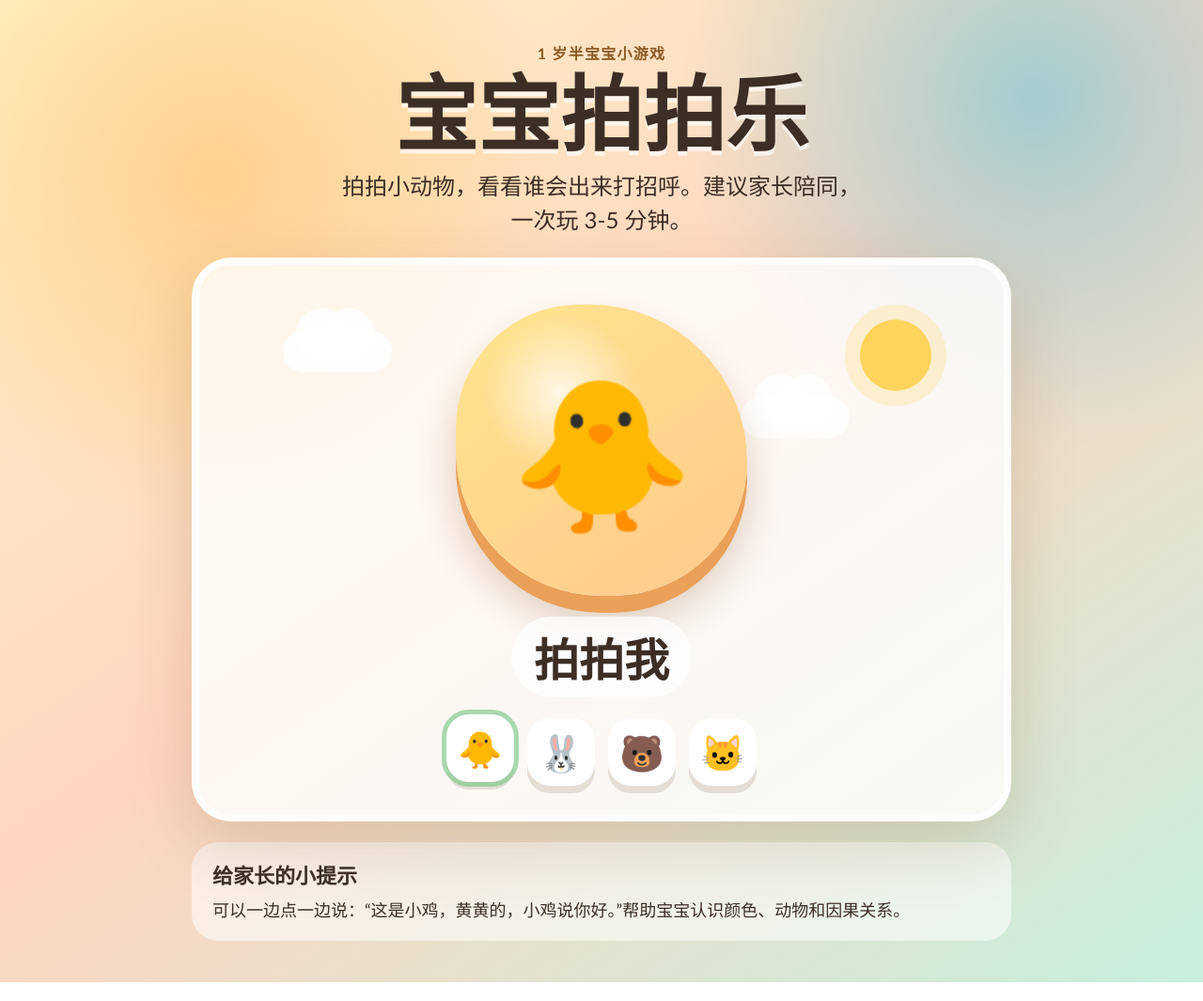
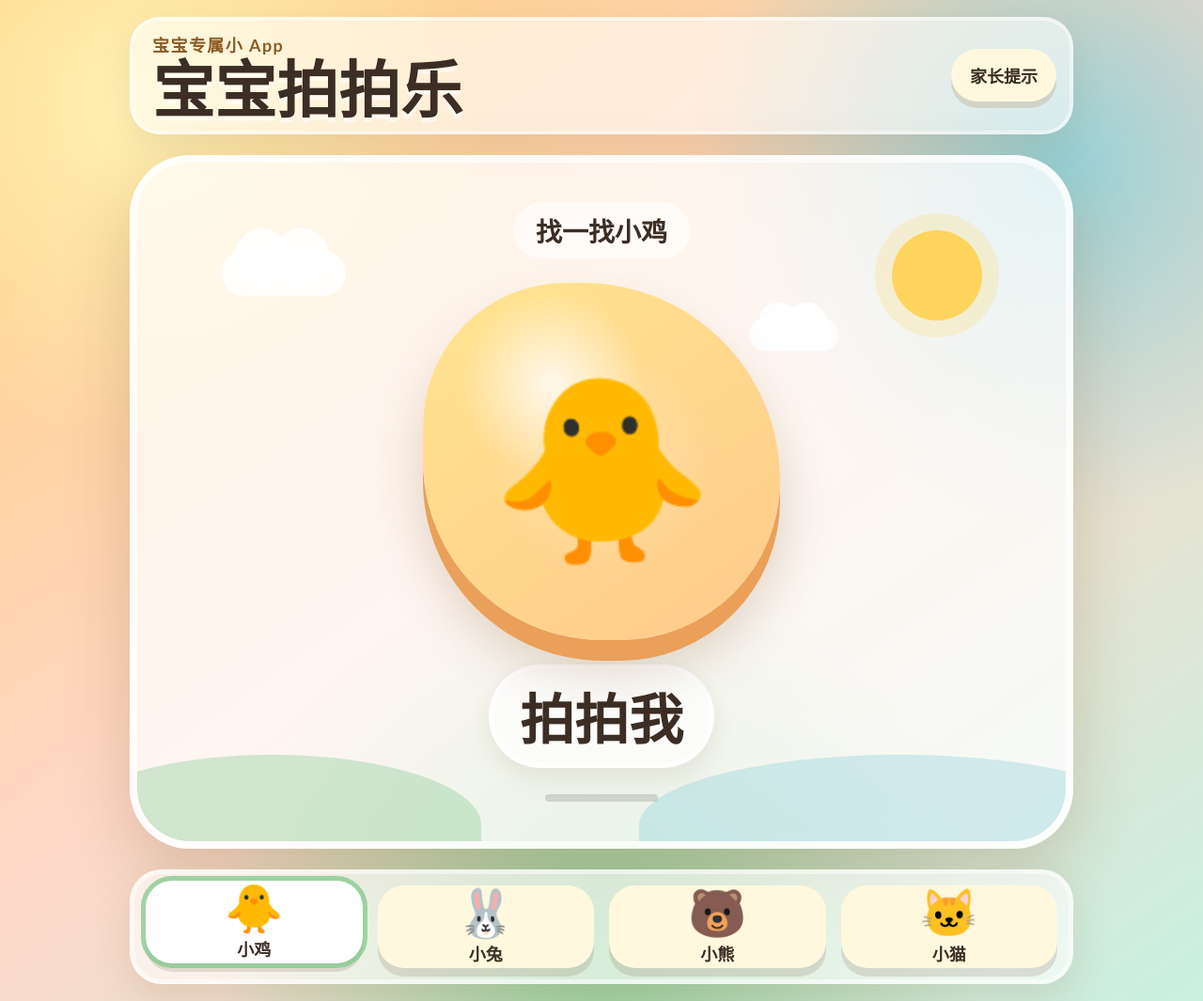
Before and after one commit to Yangyl0215/dundun-game, a plain HTML site: page index.html in a window 1280 px wide. Shown: the whole page at 94% size. Drawn offline with Linux system fonts and the light colour scheme.

Commit message:
Add files via upload

```diff
--- a/index.html
+++ b/index.html
@@ -2,43 +2,77 @@
 <html lang="zh-CN">
   <head>
     <meta charset="UTF-8" />
-    <meta name="viewport" content="width=device-width, initial-scale=1.0" />
+    <meta name="viewport" content="width=device-width, initial-scale=1, viewport-fit=cover" />
+    <meta name="theme-color" content="#ffd88a" />
+    <meta name="apple-mobile-web-app-capable" content="yes" />
+    <meta name="apple-mobile-web-app-title" content="宝宝拍拍乐" />
+    <meta name="apple-mobile-web-app-status-bar-style" content="black-translucent" />
     <title>宝宝拍拍乐</title>
+    <link rel="manifest" href="./manifest.json" />
+    <link rel="apple-touch-icon" href="./icon.svg" />
+    <link rel="icon" href="./icon.svg" type="image/svg+xml" />
     <link rel="stylesheet" href="./styles.css" />
   </head>
   <body>
-    <main class="game-shell">
-      <section class="hero" aria-labelledby="game-title">
-        <p class="eyebrow">1 岁半宝宝小游戏</p>
-        <h1 id="game-title">宝宝拍拍乐</h1>
-        <p class="intro">拍拍小动物，看看谁会出来打招呼。建议家长陪同，一次玩 3-5 分钟。</p>
-      </section>
+    <main class="app-shell">
+      <header class="app-bar">
+        <div>
+          <p class="eyebrow">宝宝专属小 App</p>
+          <h1 id="game-title">宝宝拍拍乐</h1>
+        </div>
+        <button class="parent-chip" id="parentTipButton" type="button" aria-label="查看家长提示">
+          家长提示
+        </button>
+      </header>
 
-      <section class="play-card" aria-live="polite">
+      <section class="stage-card" aria-labelledby="game-title" aria-live="polite">
         <div class="sky" aria-hidden="true">
           <span class="cloud cloud-one"></span>
           <span class="cloud cloud-two"></span>
           <span class="sun"></span>
+          <span class="hill hill-one"></span>
+          <span class="hill hill-two"></span>
         </div>
 
+        <p class="prompt" id="prompt">点一点，听听谁在打招呼</p>
+
         <button class="animal-button" id="animalButton" type="button" aria-label="拍拍小动物">
+          <span class="animal-glow" aria-hidden="true"></span>
           <span class="animal-face" id="animalFace">🐥</span>
         </button>
 
         <p class="message" id="message">拍拍我</p>
 
-        <div class="choices" aria-label="选择小动物">
-          <button class="choice is-active" type="button" data-animal="chick" aria-label="小鸡">🐥</button>
-          <button class="choice" type="button" data-animal="bunny" aria-label="小兔">🐰</button>
-          <button class="choice" type="button" data-animal="bear" aria-label="小熊">🐻</button>
-          <button class="choice" type="button" data-animal="cat" aria-label="小猫">🐱</button>
-        </div>
+        <div class="soft-home-indicator" aria-hidden="true"></div>
       </section>
 
-      <section class="parent-note">
-        <h2>给家长的小提示</h2>
-        <p>可以一边点一边说：“这是小鸡，黄黄的，小鸡说你好。”帮助宝宝认识颜色、动物和因果关系。</p>
-      </section>
+      <nav class="animal-dock" aria-label="选择小动物">
+        <button class="choice is-active" type="button" data-animal="chick" aria-label="小鸡">
+          <span class="choice-icon">🐥</span>
+          <span class="choice-name">小鸡</span>
+        </button>
+        <button class="choice" type="button" data-animal="bunny" aria-label="小兔">
+          <span class="choice-icon">🐰</span>
+          <span class="choice-name">小兔</span>
+        </button>
+        <button class="choice" type="button" data-animal="bear" aria-label="小熊">
+          <span class="choice-icon">🐻</span>
+          <span class="choice-name">小熊</span>
+        </button>
+        <button class="choice" type="button" data-animal="cat" aria-label="小猫">
+          <span class="choice-icon">🐱</span>
+          <span class="choice-name">小猫</span>
+        </button>
+      </nav>
+
+      <aside class="parent-sheet" id="parentSheet" hidden>
+        <div class="sheet-card">
+          <button class="sheet-close" id="sheetClose" type="button" aria-label="关闭提示">×</button>
+          <h2>给家长的小提示</h2>
+          <p>建议家长陪同，一次玩 3-5 分钟。可以边点边说：“这是小鸡，黄黄的，小鸡说你好。”</p>
+          <p>这个小游戏没有失败、计时和广告，重点是让宝宝练习点按、认识动物和建立因果关系。</p>
+        </div>
+      </aside>
     </main>
 
     <script src="./script.js"></script>
--- a/script.js
+++ b/script.js
@@ -2,24 +2,28 @@ const animals = {
   chick: {
     face: "🐥",
     messages: ["小鸡你好", "叽叽叽", "黄黄的小鸡"],
+    prompts: ["找一找小鸡", "拍拍小鸡", "小鸡在哪里呀"],
     colors: ["#ffe58f", "#ffc98b"],
     tone: 660,
   },
   bunny: {
     face: "🐰",
     messages: ["小兔跳跳", "耳朵长长", "白白的小兔"],
+    prompts: ["小兔想跳跳", "拍拍小兔", "长耳朵在哪里"],
     colors: ["#ffd7e8", "#f8aeca"],
     tone: 760,
   },
   bear: {
     face: "🐻",
     messages: ["小熊抱抱", "软软的小熊", "你好呀"],
+    prompts: ["小熊来抱抱", "拍拍小熊", "小熊醒醒啦"],
     colors: ["#d9a36a", "#bd7f45"],
     tone: 520,
   },
   cat: {
     face: "🐱",
     messages: ["小猫喵喵", "摸摸胡子", "橘色小猫"],
+    prompts: ["小猫在这里", "拍拍小猫", "小猫说喵喵"],
     colors: ["#ffc36b", "#ff9d55"],
     tone: 700,
   },
@@ -28,7 +32,11 @@ const animals = {
 const animalButton = document.querySelector("#animalButton");
 const animalFace = document.querySelector("#animalFace");
 const message = document.querySelector("#message");
+const prompt = document.querySelector("#prompt");
 const choices = document.querySelectorAll(".choice");
+const parentTipButton = document.querySelector("#parentTipButton");
+const parentSheet = document.querySelector("#parentSheet");
+const sheetClose = document.querySelector("#sheetClose");
 
 let currentAnimal = "chick";
 let audioContext;
@@ -40,8 +48,9 @@ function setAnimal(animalName) {
   messageIndex = 0;
   animalFace.textContent = animal.face;
   message.textContent = "拍拍我";
+  prompt.textContent = animal.prompts[0];
   animalButton.style.background = `
-    radial-gradient(circle at 36% 30%, rgba(255, 255, 255, 0.78), transparent 28%),
+    radial-gradient(circle at 36% 28%, rgba(255, 255, 255, 0.82), transparent 27%),
     linear-gradient(145deg, ${animal.colors[0]}, ${animal.colors[1]})
   `;
 
@@ -68,7 +77,7 @@ function playSoftTone(frequency) {
   oscillator.frequency.exponentialRampToValueAtTime(frequency * 1.22, now + 0.16);
 
   gain.gain.setValueAtTime(0.0001, now);
-  gain.gain.exponentialRampToValueAtTime(0.12, now + 0.025);
+  gain.gain.exponentialRampToValueAtTime(0.1, now + 0.025);
   gain.gain.exponentialRampToValueAtTime(0.0001, now + 0.22);
 
   oscillator.connect(gain);
@@ -80,10 +89,10 @@ function playSoftTone(frequency) {
 function showConfetti(x, y) {
   const colors = ["#ff8c72", "#ffd45c", "#7cc88a", "#79c7d7"];
 
-  for (let i = 0; i < 9; i += 1) {
+  for (let i = 0; i < 10; i += 1) {
     const dot = document.createElement("span");
-    const angle = (Math.PI * 2 * i) / 9;
-    const distance = 70 + Math.random() * 30;
+    const angle = (Math.PI * 2 * i) / 10;
+    const distance = 76 + Math.random() * 34;
 
     dot.className = "confetti";
     dot.style.setProperty("--x", `${x}px`);
@@ -104,6 +113,7 @@ function celebrate(event) {
   const y = event.clientY || rect.top + rect.height / 2;
 
   message.textContent = animal.messages[messageIndex % animal.messages.length];
+  prompt.textContent = animal.prompts[messageIndex % animal.prompts.length];
   messageIndex += 1;
 
   animalButton.classList.add("is-bouncing");
@@ -113,7 +123,22 @@ function celebrate(event) {
   showConfetti(x, y);
 }
 
+function openParentSheet() {
+  parentSheet.hidden = false;
+}
+
+function closeParentSheet() {
+  parentSheet.hidden = true;
+}
+
 animalButton.addEventListener("click", celebrate);
+parentTipButton.addEventListener("click", openParentSheet);
+sheetClose.addEventListener("click", closeParentSheet);
+parentSheet.addEventListener("click", (event) => {
+  if (event.target === parentSheet) {
+    closeParentSheet();
+  }
+});
 
 choices.forEach((choice) => {
   choice.addEventListener("click", () => {
--- a/styles.css
+++ b/styles.css
@@ -1,92 +1,135 @@
 :root {
   --cream: #fff7df;
+  --butter: #ffe08a;
   --peach: #ffc98b;
   --melon: #ff8c72;
   --leaf: #7cc88a;
   --pond: #79c7d7;
   --ink: #3c2e25;
-  --card: rgba(255, 255, 255, 0.78);
-  --shadow: 0 24px 70px rgba(122, 75, 31, 0.2);
+  --card: rgba(255, 255, 255, 0.74);
+  --glass: rgba(255, 255, 255, 0.58);
+  --shadow: 0 26px 70px rgba(111, 72, 23, 0.22);
 }
 
 * {
   box-sizing: border-box;
 }
 
+html {
+  min-height: 100%;
+  background: #ffdca0;
+}
+
 body {
   min-height: 100vh;
+  min-height: 100dvh;
   margin: 0;
   color: var(--ink);
   font-family: "Trebuchet MS", "Comic Sans MS", "Microsoft YaHei", sans-serif;
   background:
-    radial-gradient(circle at 18% 18%, rgba(255, 205, 132, 0.85), transparent 28%),
-    radial-gradient(circle at 86% 10%, rgba(121, 199, 215, 0.68), transparent 26%),
-    linear-gradient(145deg, #fff3c7 0%, #ffd6c1 48%, #c7efdd 100%);
+    radial-gradient(circle at 12% 10%, rgba(255, 244, 182, 0.96), transparent 25%),
+    radial-gradient(circle at 88% 16%, rgba(122, 207, 218, 0.78), transparent 27%),
+    radial-gradient(circle at 50% 94%, rgba(124, 200, 138, 0.72), transparent 34%),
+    linear-gradient(145deg, #ffcf7d 0%, #ffd8c8 48%, #c8f0e0 100%);
+  overflow-x: hidden;
+  overscroll-behavior: none;
+  touch-action: manipulation;
+  user-select: none;
+  -webkit-user-select: none;
 }
 
 button {
+  border: 0;
+  color: inherit;
   font: inherit;
   -webkit-tap-highlight-color: transparent;
 }
 
-.game-shell {
-  width: min(960px, 100%);
+.app-shell {
+  width: min(1040px, 100%);
   min-height: 100vh;
+  min-height: 100dvh;
   margin: 0 auto;
-  padding: clamp(20px, 4vw, 44px);
+  padding:
+    max(18px, env(safe-area-inset-top))
+    max(18px, env(safe-area-inset-right))
+    max(18px, env(safe-area-inset-bottom))
+    max(18px, env(safe-area-inset-left));
   display: grid;
-  gap: 22px;
-  align-content: center;
+  grid-template-rows: auto 1fr auto;
+  gap: clamp(14px, 2.8vw, 22px);
 }
 
-.hero {
-  text-align: center;
+.app-bar {
+  display: flex;
+  align-items: center;
+  justify-content: space-between;
+  gap: 16px;
+  padding: 12px 14px 12px 20px;
+  border: 4px solid rgba(255, 255, 255, 0.48);
+  border-radius: 32px;
+  background: var(--glass);
+  box-shadow: 0 12px 38px rgba(111, 72, 23, 0.12);
+  backdrop-filter: blur(16px);
 }
 
 .eyebrow {
-  margin: 0 0 8px;
-  font-weight: 800;
+  margin: 0 0 4px;
+  font-size: clamp(14px, 2.4vw, 18px);
+  font-weight: 900;
   letter-spacing: 0.08em;
   color: #8d5a25;
 }
 
-h1 {
+h1,
+h2 {
   margin: 0;
-  font-size: clamp(44px, 11vw, 88px);
-  line-height: 1;
-  text-shadow: 0 5px 0 rgba(255, 255, 255, 0.65);
 }
 
-.intro {
-  width: min(560px, 100%);
-  margin: 16px auto 0;
-  font-size: clamp(18px, 4vw, 24px);
-  line-height: 1.5;
+h1 {
+  font-size: clamp(34px, 7vw, 66px);
+  line-height: 0.95;
+  text-shadow: 0 5px 0 rgba(255, 255, 255, 0.58);
 }
 
-.play-card {
+.parent-chip {
+  min-width: 112px;
+  min-height: 56px;
+  padding: 0 18px;
+  border-radius: 999px;
+  background: #fff8df;
+  box-shadow: 0 7px 0 rgba(153, 100, 40, 0.18);
+  font-size: 18px;
+  font-weight: 900;
+  cursor: pointer;
+}
+
+.stage-card {
   position: relative;
   overflow: hidden;
-  min-height: 480px;
-  padding: 42px 18px 30px;
-  border: 8px solid rgba(255, 255, 255, 0.72);
-  border-radius: 42px;
+  min-height: 0;
+  padding: clamp(22px, 4vw, 42px);
+  border: 8px solid rgba(255, 255, 255, 0.68);
+  border-radius: clamp(38px, 7vw, 64px);
   background: var(--card);
   box-shadow: var(--shadow);
   display: grid;
   justify-items: center;
   align-content: center;
-  gap: 22px;
+  gap: clamp(16px, 3vw, 26px);
+  isolation: isolate;
 }
 
 .sky {
   position: absolute;
   inset: 0;
+  z-index: -1;
   pointer-events: none;
 }
 
 .sun,
-.cloud {
+.cloud,
+.hill {
   position: absolute;
   display: block;
 }
@@ -94,18 +137,18 @@ h1 {
 .sun {
   right: 9%;
   top: 10%;
-  width: 76px;
-  height: 76px;
+  width: clamp(64px, 10vw, 96px);
+  height: clamp(64px, 10vw, 96px);
   border-radius: 999px;
   background: #ffd45c;
-  box-shadow: 0 0 0 16px rgba(255, 212, 92, 0.24);
+  box-shadow: 0 0 0 18px rgba(255, 212, 92, 0.22);
 }
 
 .cloud {
-  width: 116px;
-  height: 44px;
+  width: 132px;
+  height: 48px;
   border-radius: 999px;
-  background: rgba(255, 255, 255, 0.86);
+  background: rgba(255, 255, 255, 0.88);
 }
 
 .cloud::before,
@@ -113,8 +156,8 @@ h1 {
   content: "";
   position: absolute;
   bottom: 14px;
-  width: 54px;
-  height: 54px;
+  width: 58px;
+  height: 58px;
   border-radius: 999px;
   background: inherit;
 }
@@ -128,103 +171,190 @@ h1 {
 }
 
 .cloud-one {
-  left: 8%;
-  top: 12%;
+  left: 7%;
+  top: 13%;
   animation: float 8s ease-in-out infinite;
 }
 
 .cloud-two {
-  right: 22%;
-  top: 24%;
+  right: 25%;
+  top: 22%;
   transform: scale(0.72);
   animation: float 10s ease-in-out infinite reverse;
 }
 
+.hill {
+  bottom: -58px;
+  width: 45%;
+  height: 150px;
+  border-radius: 50% 50% 0 0;
+  background: rgba(124, 200, 138, 0.34);
+}
+
+.hill-one {
+  left: -8%;
+}
+
+.hill-two {
+  right: -10%;
+  width: 56%;
+  background: rgba(121, 199, 215, 0.3);
+}
+
+.prompt {
+  margin: 0;
+  padding: 10px 24px;
+  border-radius: 999px;
+  background: rgba(255, 255, 255, 0.58);
+  font-size: clamp(19px, 3.2vw, 28px);
+  font-weight: 900;
+}
+
 .animal-button {
   position: relative;
-  z-index: 1;
-  width: clamp(190px, 48vw, 310px);
-  height: clamp(190px, 48vw, 310px);
-  border: 0;
-  border-radius: 44% 56% 48% 52%;
-  color: var(--ink);
+  width: clamp(220px, 44vw, 380px);
+  height: clamp(220px, 44vw, 380px);
+  border-radius: 42% 58% 47% 53%;
   background:
-    radial-gradient(circle at 36% 30%, rgba(255, 255, 255, 0.78), transparent 28%),
+    radial-gradient(circle at 36% 28%, rgba(255, 255, 255, 0.82), transparent 27%),
     linear-gradient(145deg, #ffe58f, var(--peach));
   box-shadow:
-    0 18px 0 #eaa058,
-    0 28px 42px rgba(117, 67, 17, 0.24);
+    0 22px 0 #eaa058,
+    0 34px 56px rgba(117, 67, 17, 0.22);
   cursor: pointer;
   transition: transform 160ms ease, box-shadow 160ms ease, background 220ms ease;
 }
 
 .animal-button:active,
 .animal-button.is-bouncing {
-  transform: translateY(12px) scale(0.96);
+  transform: translateY(14px) scale(0.97);
   box-shadow:
-    0 7px 0 #eaa058,
-    0 16px 26px rgba(117, 67, 17, 0.2);
+    0 8px 0 #eaa058,
+    0 18px 30px rgba(117, 67, 17, 0.2);
+}
+
+.animal-glow {
+  position: absolute;
+  inset: 12%;
+  border-radius: inherit;
+  background: radial-gradient(circle, rgba(255, 255, 255, 0.46), transparent 62%);
+  animation: breathe 2.8s ease-in-out infinite;
 }
 
 .animal-face {
-  display: block;
-  font-size: clamp(92px, 26vw, 156px);
+  position: relative;
+  display: grid;
+  place-items: center;
+  height: 100%;
+  font-size: clamp(112px, 24vw, 190px);
   line-height: 1;
   animation: hello 2.6s ease-in-out infinite;
 }
 
 .message {
-  position: relative;
-  z-index: 1;
-  min-height: 52px;
+  min-height: 62px;
   margin: 0;
-  padding: 8px 24px;
+  padding: 8px 28px;
+  border: 5px solid rgba(255, 255, 255, 0.62);
   border-radius: 999px;
-  font-size: clamp(28px, 8vw, 48px);
+  background: rgba(255, 255, 255, 0.72);
+  box-shadow: 0 10px 26px rgba(111, 72, 23, 0.1);
+  font-size: clamp(30px, 7vw, 58px);
   font-weight: 900;
-  background: rgba(255, 255, 255, 0.7);
 }
 
-.choices {
-  position: relative;
-  z-index: 1;
-  display: flex;
-  flex-wrap: wrap;
-  justify-content: center;
-  gap: 14px;
+.soft-home-indicator {
+  width: 120px;
+  height: 8px;
+  margin-top: 2px;
+  border-radius: 999px;
+  background: rgba(60, 46, 37, 0.16);
+}
+
+.animal-dock {
+  display: grid;
+  grid-template-columns: repeat(4, 1fr);
+  gap: clamp(10px, 2vw, 16px);
+  padding: 12px;
+  border: 5px solid rgba(255, 255, 255, 0.52);
+  border-radius: 34px;
+  background: rgba(255, 255, 255, 0.6);
+  box-shadow: 0 16px 44px rgba(111, 72, 23, 0.14);
+  backdrop-filter: blur(14px);
 }
 
 .choice {
-  width: 72px;
-  height: 72px;
-  border: 4px solid rgba(255, 255, 255, 0.92);
-  border-radius: 24px;
-  background: #ffffff;
-  box-shadow: 0 8px 0 rgba(90, 58, 29, 0.14);
-  font-size: 38px;
+  min-height: 88px;
+  border-radius: 28px;
+  background: #fff8df;
+  box-shadow: 0 9px 0 rgba(90, 58, 29, 0.14);
+  display: grid;
+  place-items: center;
+  gap: 2px;
   cursor: pointer;
 }
 
-.choice.is-active {
-  outline: 5px solid rgba(124, 200, 138, 0.65);
-  transform: translateY(-4px);
+.choice-icon {
+  font-size: clamp(34px, 7vw, 50px);
+  line-height: 1;
 }
 
-.parent-note {
-  padding: 18px 22px;
-  border-radius: 28px;
-  background: rgba(255, 255, 255, 0.55);
+.choice-name {
+  font-size: clamp(15px, 2.6vw, 18px);
+  font-weight: 900;
 }
 
-.parent-note h2 {
-  margin: 0 0 8px;
-  font-size: 22px;
+.choice.is-active {
+  outline: 5px solid rgba(124, 200, 138, 0.72);
+  transform: translateY(-5px);
+  background: #ffffff;
 }
 
-.parent-note p {
-  margin: 0;
-  font-size: 18px;
+.parent-sheet {
+  position: fixed;
+  inset: 0;
+  z-index: 10;
+  padding: 24px;
+  background: rgba(60, 46, 37, 0.24);
+  display: grid;
+  place-items: end center;
+}
+
+.parent-sheet[hidden] {
+  display: none;
+}
+
+.sheet-card {
+  width: min(620px, 100%);
+  padding: 28px;
+  border: 6px solid rgba(255, 255, 255, 0.7);
+  border-radius: 36px;
+  background: #fff8df;
+  box-shadow: var(--shadow);
+  position: relative;
+}
+
+.sheet-card h2 {
+  font-size: 28px;
+}
+
+.sheet-card p {
+  margin: 12px 0 0;
+  font-size: 20px;
   line-height: 1.6;
+}
+
+.sheet-close {
+  position: absolute;
+  right: 18px;
+  top: 16px;
+  width: 48px;
+  height: 48px;
+  border-radius: 999px;
+  background: #ffffff;
+  font-size: 32px;
+  font-weight: 900;
+  cursor: pointer;
 }
 
 .confetti {
@@ -250,14 +380,27 @@ h1 {
   }
 }
 
+@keyframes breathe {
+  0%,
+  100% {
+    opacity: 0.48;
+    transform: scale(0.95);
+  }
+
+  50% {
+    opacity: 0.9;
+    transform: scale(1.05);
+  }
+}
+
 @keyframes float {
   0%,
   100% {
-    transform: translateX(0);
+    translate: 0 0;
   }
 
   50% {
-    transform: translateX(24px);
+    translate: 24px 0;
   }
 }
 
@@ -273,19 +416,38 @@ h1 {
   }
 }
 
-@media (max-width: 560px) {
-  .game-shell {
-    align-content: start;
+@media (max-width: 680px) {
+  .app-shell {
+    gap: 12px;
   }
 
-  .play-card {
-    min-height: 430px;
-    border-radius: 32px;
+  .app-bar {
+    border-radius: 26px;
   }
 
-  .sun {
-    width: 58px;
-    height: 58px;
+  .parent-chip {
+    min-width: 92px;
+    min-height: 50px;
+    padding: 0 14px;
+    font-size: 16px;
+  }
+
+  .stage-card {
+    border-width: 6px;
+  }
+
+  .animal-dock {
+    gap: 9px;
+    padding: 10px;
+  }
+
+  .choice {
+    min-height: 78px;
+    border-radius: 22px;
+  }
+
+  .choice-name {
+    display: none;
   }
 }
 
```
Also changed, not shown: icon.svg (added), manifest.json (added).
